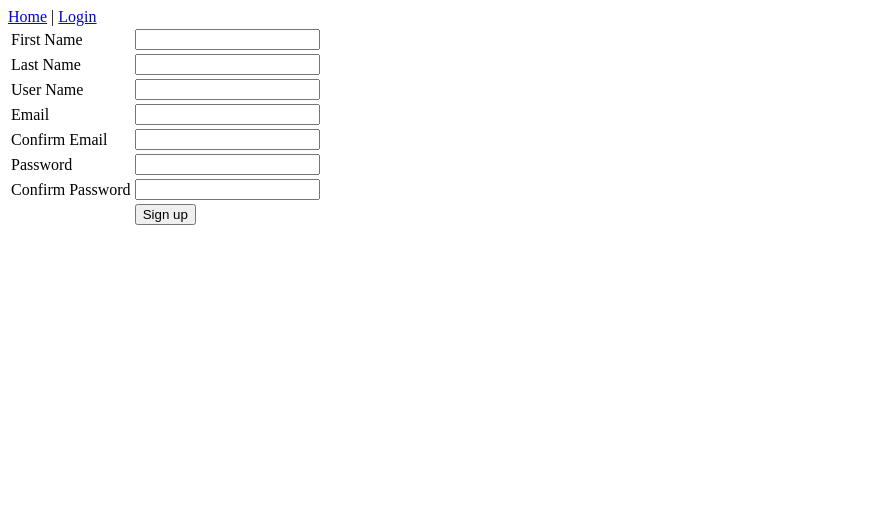
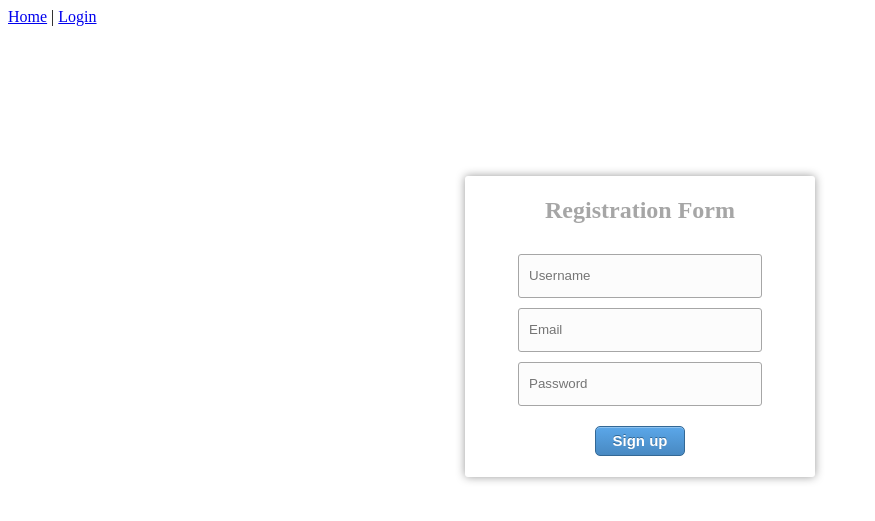
Before and after one commit to rayedchan/StoryTrees, a PHP site: page /registration.php in a window 1280 px wide. Shown: the top 521 px of the page, without its empty margins (0-875 px from the left). Run offline with PHP 8.4, Linux system fonts and the light colour scheme.

Commit message:
changed registration interface

```diff
--- a/css/loginbox_style.css
+++ b/css/loginbox_style.css
@@ -48,7 +48,7 @@ form {
 }
 
 form.register{																				/* Register form height */
-	height: 420px;
+	height: 300px;
 }
 
 form .text-field {																			/* Input fields; Username, Password etc. */
--- a/login.php
+++ b/login.php
@@ -14,7 +14,7 @@
                 <input type="text" class="text-field" id="username" name="username" maxlength="30" value="" placeholder="Username" /><br />
                 <input type="password" class="text-field" placeholder="Password"  maxlength="128" value="" /><br />
                 <span><a href="">Reset Password</a>&nbsp;&nbsp;&nbsp;&nbsp;&nbsp;&nbsp;&nbsp;&nbsp;&nbsp;&nbsp;&nbsp;</span>
-                <input type="button" value="Log In" class="button" /><br />
+                <input type="submit" value="Log In" class="button" /><br />
             </div>
         </form>
     </body>
--- a/registration.php
+++ b/registration.php
@@ -3,43 +3,19 @@
     <head>
         <title>Registration Form</title>
         <meta http-equiv="Content-Type" content="text/html; charset=UTF-8">
+        <title>Log In</title>
+        <link rel="stylesheet" href="css/loginbox_style.css" />
     </head>
     <body>
         <a href="index.php">Home</a> | <a href="login.php">Login</a>
-        <form method="post" id="createaccount" name="createaccount" action="" >
-            <table>
-                <tr>
-                    <td><label for="firstname">First Name</label></td>
-                    <td><input type="text" id="firstname" name="firstname" maxlength="30" value="" spellcheck="false" autocomplete="off" /></td>
-                </tr>
-                <tr>
-                    <td><label for="lastname">Last Name</label></td>
-                    <td><input type="text" id="lastname" name="lastname" maxlength="30" value="" spellcheck="false" autocomplete="off" /></td>
-                </tr>
-                <tr>
-                    <td><label for="username">User Name</label></td>
-                    <td><input type="text" id="username" name="username" maxlength="30" value="" spellcheck="false" autocomplete="off" /></td>
-                </tr>
-                <tr>
-                    <td><label for="email">Email</label></td>
-                    <td><input type="email" id="email" name="email" value="" maxlength="254" spellcheck="false" autocomplete="off" /></td>
-                </tr>
-                <tr>
-                    <td><label for="confirmemail">Confirm Email</label></td>
-                    <td><input type="email" id="confirmemail" name="confirmemail" value="" maxlength="254" spellcheck="false" autocomplete="off" /></td>
-                </tr>
-                <tr>
-                    <td><label for="password">Password</label></td>
-                    <td><input type="password" id="password" name="password" maxlength="128" value="" autocomplete="off" /></td>
-                </tr>
-                <tr>
-                    <td><label for="confirmpassword">Confirm Password</label></td>
-                    <td><input type="password" id="confirmpassword" name="confirmpassword" maxlength="128" value="" autocomplete="off" /></td>
-                </tr>
-                <tr>
-                    <td colspan="2" align="center"><input type="submit" id="signup" name="signup" value="Sign up" /></td>
-                </tr>
-            </table>
+        <form method="post" id="createaccount" class="register" name="createaccount" action="" >
+            <div align="center">
+                <h2>Registration Form</h2>
+                <input type="text" class="text-field" id="username" name="username" placeholder="Username" maxlength="30" value="" spellcheck="false" autocomplete="off" />
+                <input type="email" class="text-field" id="email" name="email" placeholder="Email" value="" maxlength="254" spellcheck="false" autocomplete="off" />
+                <input type="password" class="text-field" id="password" name="password" placeholder="Password" maxlength="128" value="" autocomplete="off" /><br />
+                <input type="submit" class="button" id="signup" name="signup" value="Sign up" />
+            </div>
         </form>
     </body>
 </html>
```
